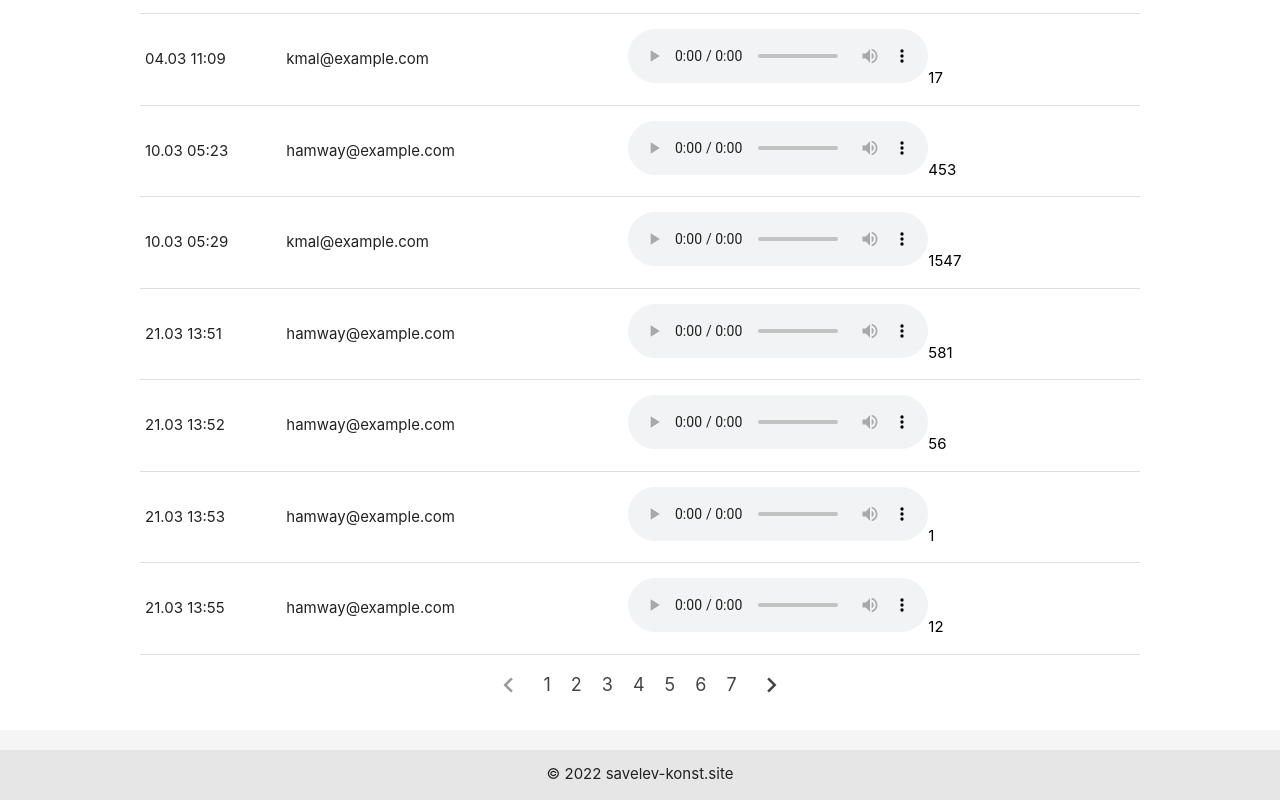
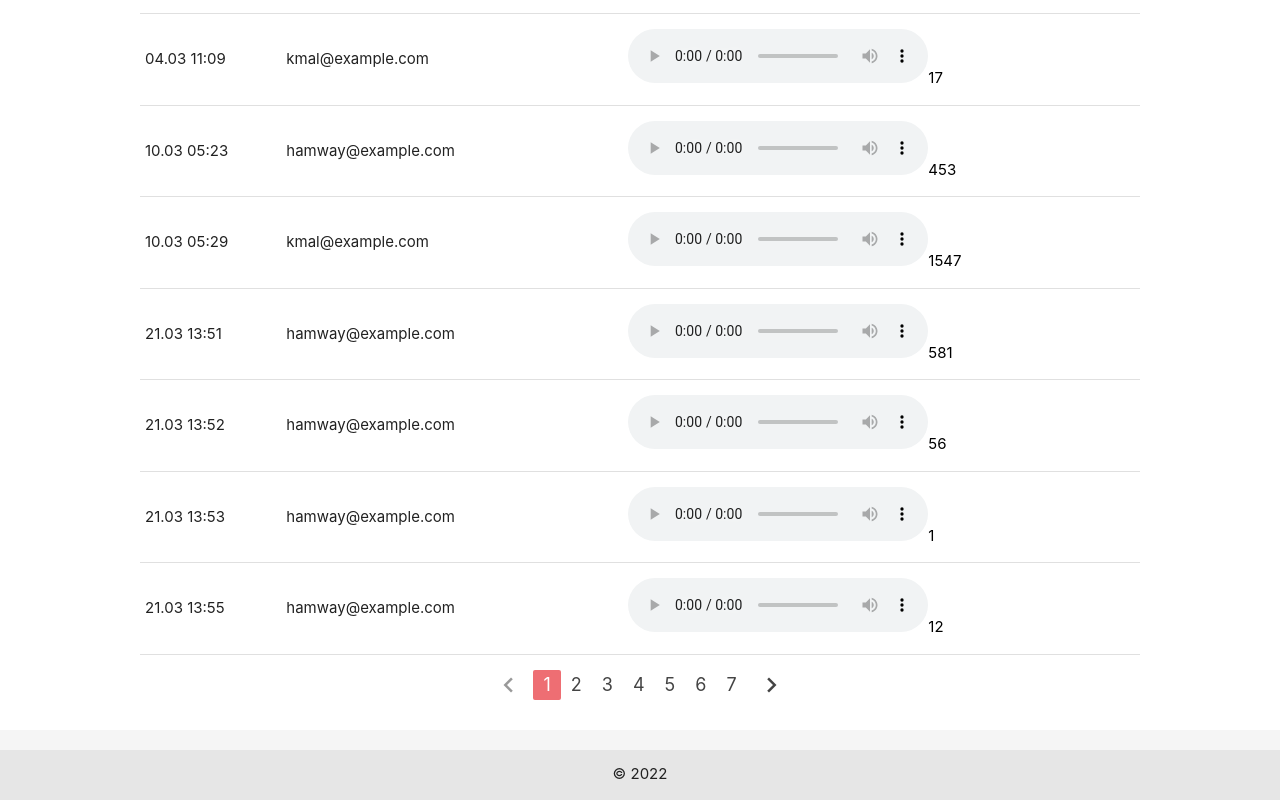
Before and after one commit to Konton022/react-voice-mail, a React (Create React App) app: page / in a window 1280 px wide. Shown: the part 518-1318 px from the top of the page. Built offline with nearby package versions, Linux system fonts and the light colour scheme.

Commit message:
pagination was finished

```diff
--- a/src/components/Footer.jsx
+++ b/src/components/Footer.jsx
@@ -9,7 +9,7 @@ const Footer = () => {
                         className='grey-text text-darken-4'
                         href='https://savelev-konst.site'
                     >
-                        © 2022 savelev-konst.site
+                        © 2022
                     </a>
                 </div>
             </div>
--- a/src/components/Messages.jsx
+++ b/src/components/Messages.jsx
@@ -10,9 +10,33 @@ const Messages = () => {
     const [currentPage, setCurrentPage] = useState(1);
     const [mailsPerPage, setMailsPerPage] = useState(10);
 
+     //Get currnet posts
+     const indexOfLastMail = currentPage * mailsPerPage;
+     const indexOfFirstMail = indexOfLastMail - mailsPerPage;
+     const currentMails = mails.slice(indexOfFirstMail, indexOfLastMail);
+     const totalPages = Math.ceil(mails.length / mailsPerPage)
+
     const paginate = (numberPage) => {
         setCurrentPage(numberPage);
     };
+    const incPagePaginate = () => {
+        console.log('totalPages', totalPages, 'currentPage', currentPage);
+        if (currentPage >= totalPages) {
+            setCurrentPage(1)
+        }
+        else {setCurrentPage( preState => preState + 1)
+        }
+    }
+    const decPagePaginate = () => {
+        console.log('totalPages', totalPages, 'currentPage', currentPage);
+        if (currentPage <= 1) {
+            setCurrentPage(totalPages)
+        }
+        else {setCurrentPage( preState => preState - 1)
+        }
+    }
+
+
 
     useEffect(() => {
         //for fetching data from server:
@@ -33,10 +57,7 @@ const Messages = () => {
         //console.log(jObj.Root.Data);
     }, []);
 
-    //Get currnet posts
-    const indexOfLastMail = currentPage * mailsPerPage;
-    const indexOfFirstMail = indexOfLastMail - mailsPerPage;
-    const currentMails = mails.slice(indexOfFirstMail, indexOfLastMail);
+
 
     return (
         <div className='container content'>
@@ -47,6 +68,8 @@ const Messages = () => {
                 totalMails={mails.length}
                 currentPage={currentPage}
                 paginate={paginate}
+                incPagePaginate={incPagePaginate}
+                decPagePaginate={decPagePaginate}
             />
         </div>
     );
--- a/src/components/Pagination.jsx
+++ b/src/components/Pagination.jsx
@@ -1,7 +1,7 @@
 import React from 'react';
 import cn from 'classnames';
 
-const Pagination = ({ mailsPerPage, totalMails, currentPage, paginate }) => {
+const Pagination = ({ mailsPerPage, totalMails, currentPage, paginate, incPagePaginate, decPagePaginate }) => {
     const pageNumbers = [];
 
     for (let i = 1; i <= Math.ceil(totalMails / mailsPerPage); i++) {
@@ -11,13 +11,21 @@ const Pagination = ({ mailsPerPage, totalMails, currentPage, paginate }) => {
         <div>
             <ul className='pagination'>
                 <li className='disabled'>
-                    <a href='#!'>
+                    <a href='#!' onClick={decPagePaginate}>
                         <i className='material-icons'>chevron_left</i>
                     </a>
                 </li>
                 {pageNumbers.map((item, index) => {
+                    function setActivePage (page) {
+                        if (item === page) {
+                            return "waves-effect active"
+                        } else {
+                            return "waves-effect"
+                        }
+
+                    }
                     return (
-                        <li key={index} className='waves-effect'>
+                        <li key={index} className={setActivePage(currentPage)}>
                             <a
                                 onClick={() => {
                                     paginate(item);
@@ -31,7 +39,7 @@ const Pagination = ({ mailsPerPage, totalMails, currentPage, paginate }) => {
                     );
                 })}
                 <li className='waves-effect'>
-                    <a href='#!'>
+                    <a href='#!' onClick={incPagePaginate}>
                         <i className='material-icons'>chevron_right</i>
                     </a>
                 </li>
```
